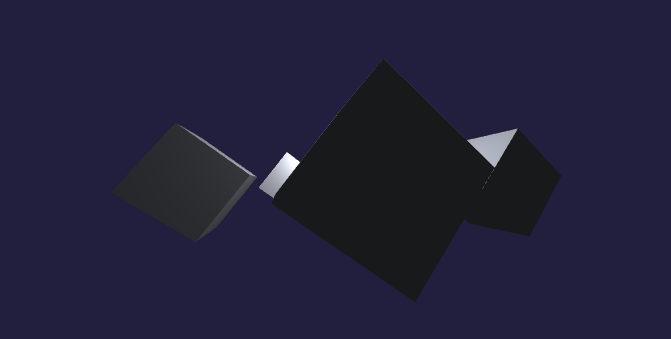
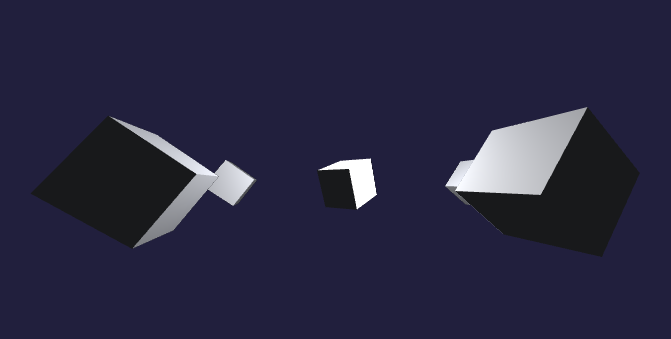
Before and after one commit to WillaG-E/cos452-wgalipeau-eldridge, a plain HTML site: page capstone/index.html in a window 1280 px wide. Shown: the part 217-556 px from the top of the page, without its empty margins (292-963 px from the left). Drawn offline with Linux system fonts and the light colour scheme.

Commit message:
Larger orbit radius and perspective of the orbiting cubes

```diff
--- a/capstone/index.html
+++ b/capstone/index.html
@@ -133,7 +133,7 @@
     const uShininess = gl.getUniformLocation(program, "u_shininess");
 
     gl.enable(gl.DEPTH_TEST);
-    const viewDist = 4;
+    const viewDist = 6;
 
     function frame(t) {
       const dpr = window.devicePixelRatio || 1;
@@ -149,7 +149,6 @@
       gl.useProgram(program);
       gl.uniform3f(uLightPos, 0.25, 1.0, 1.0);
       gl.uniform3f(uViewPos, 0, 0, viewDist);
-      gl.uniform1f(uShininess, 50.0);
 
       const aspect = canvas.width / canvas.height;
       const P = perspective(120 * Math.PI / 180, aspect, 0.1, 50);
@@ -162,12 +161,13 @@
 
       gl.uniformMatrix4fv(uMVP, false, mvp);
       gl.uniformMatrix4fv(uModel, false, sunModel);
+      gl.uniform1f(uShininess, 0.0);
       gl.drawArrays(gl.TRIANGLES, 0, 36);
 
       //Planets
-      const orbitRadius = 2.2;
+      const orbitRadius = 4;
       for (let i = 0; i < 5; i++){
-        const angle = (i/5) * Math.PI * 2 + (t * 0.0003);
+        const angle = (i/5) * Math.PI * 2 + (t * 0.0002);
         const x = Math.cos(angle) * orbitRadius;
         const z = Math.sin(angle) * orbitRadius;
 
@@ -175,6 +175,7 @@
         mvp = multiply(multiply(P, Vm), planetsModel);
         gl.uniformMatrix4fv(uMVP, false, mvp);
         gl.uniformMatrix4fv(uModel, false, planetsModel);
+        gl.uniform1f(uShininess, 1.0);
         gl.drawArrays(gl.TRIANGLES, 0, 36);
       }
 
```
